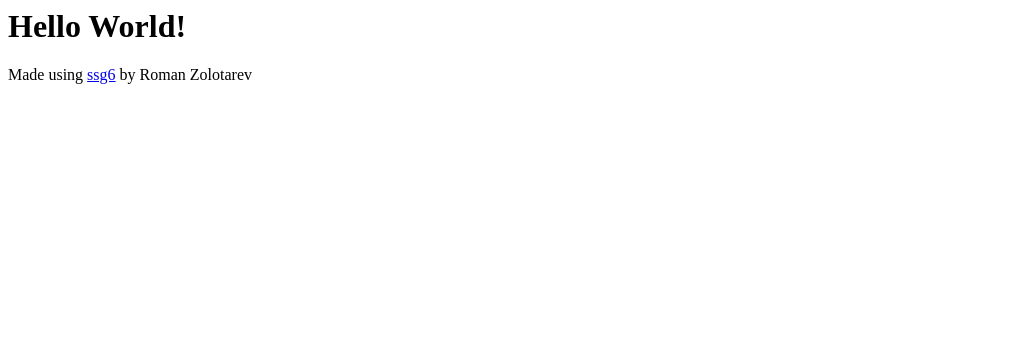
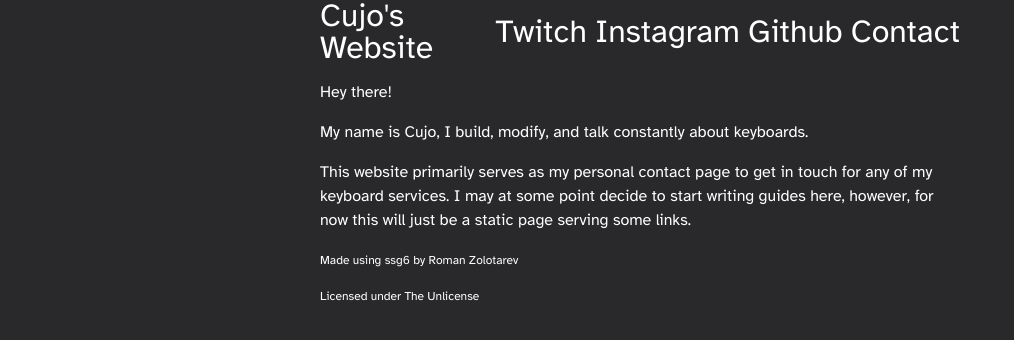
Before and after one commit to Cujo26/website, a plain HTML site: page dst/index.html in a window 1280 px wide. Shown: the whole page, without its empty margins (0-1014 px from the left). Drawn offline with Linux system fonts and the light colour scheme.

Commit message:
styling and basic copy added

```diff
--- a/dst/index.html
+++ b/dst/index.html
@@ -1,6 +1,36 @@
-<html><title>Hello World! &mdash; test</title>
-<h1 id="Hello%20World!">Hello World!</h1>
+<html>
+    <head>
+        <title>Cujo26.xyz</title>
+        <link rel="stylesheet" href="styles.css">
+        <meta charset="UTF-8">
+        <meta name="description" content="Cujo26 personal site">
+        <meta name="viewport" content="width=device-width, initial-scale=1.0">
+        <link rel="preconnect" href="https://fonts.googleapis.com">
+<link rel="preconnect" href="https://fonts.gstatic.com" crossorigin>
+<link href="https://fonts.googleapis.com/css2?family=Atkinson+Hyperlegible&display=swap" rel="stylesheet">
+    </head>
+
+    <nav class="navigation">
+        <div class="leftnav">
+            <a href="index.html"><span class="sitename">Cujo's Website</span></a>
+        </div>
+        <div class="rightnav">
+            <ul>
+                <li><a href="https://twitch.tv/cujotwentysix">Twitch</a></li>
+                <li><a href="https://instagram.com/cujotwentysix">Instagram</a></li>
+                <li><a href="https://github.com/Cujo26">Github</a></li>
+                <li><a href="mailto:contact@cujo26.xyz">Contact</a></li>
+            </ul>
+        </div>
+    </nav>
+<p>Hey there!</p>
+
+<p>My name is Cujo, I build, modify, and talk constantly about keyboards.</p>
+
+<p>This website primarily serves as my personal contact page to get in touch for any of my keyboard services.
+I may at some point decide to start writing guides here, however, for now this will just be a static page serving some links.</p>
     <footer>
         <p>Made using <a href="https://www.romanzolotarev.com/ssg.html">ssg6</a> by Roman Zolotarev</p>
+        <p>Licensed under <a href="https://unlicense.org">The Unlicense</a></p>
     </footer>
 </html>
--- a/dst/sitemap.xml
+++ b/dst/sitemap.xml
@@ -4,5 +4,5 @@ xmlns:xsi="http://www.w3.org/2001/XMLSchema-instance"
 xsi:schemaLocation="http://www.sitemaps.org/schemas/sitemap/0.9
 http://www.sitemaps.org/schemas/sitemap/0.9/sitemap.xsd"
 xmlns="http://www.sitemaps.org/schemas/sitemap/0.9">
-<url><loc>https://cujo26.xyz/index.html</loc><lastmod>2021-10-17</lastmod><priority>1.0</priority></url>
+<url><loc>https://cujo26.xyz/index.html</loc><lastmod>2021-10-19</lastmod><priority>1.0</priority></url>
 </urlset>
--- /dev/null
+++ b/dst/styles.css
@@ -0,0 +1,60 @@
+html {
+    background-color: #29282b;
+    display: "flex";
+    color: #fff;
+    font-family: 'Atkinson Hyperlegible', sans-serif;
+    font-size: 1em;
+    display: flex;
+    align-items: center;
+}
+
+body {
+    margin: auto;
+    line-height: 1.5em;
+    width: 50%;
+}
+
+.navigation {
+    line-height: 2em;
+    display: flex;
+    flex-direction: row;
+    align-items: center;
+}
+
+a {
+    text-decoration: none;
+    color: #fff;
+}
+
+.sitename {
+    font-size: 2em;
+}
+
+ul {
+    list-style-type: "";
+    display: flex;
+    flex-direction: row;
+}
+
+.navigation li {
+    margin-left: 8px;
+    font-size: 2em;
+}
+
+a:hover {
+    color: #ff0000;
+}
+
+nav {
+    display: flex;
+    flex-direction: row;
+    justify-content: space-between;
+}
+
+.leftnav {
+    display: "flex";
+}
+
+footer {
+    font-size: 0.75em;
+}
```
Also changed, not shown: src/_footer.html (+1 -0 lines), src/_header.html (+25 -1 lines), 1 other file.
